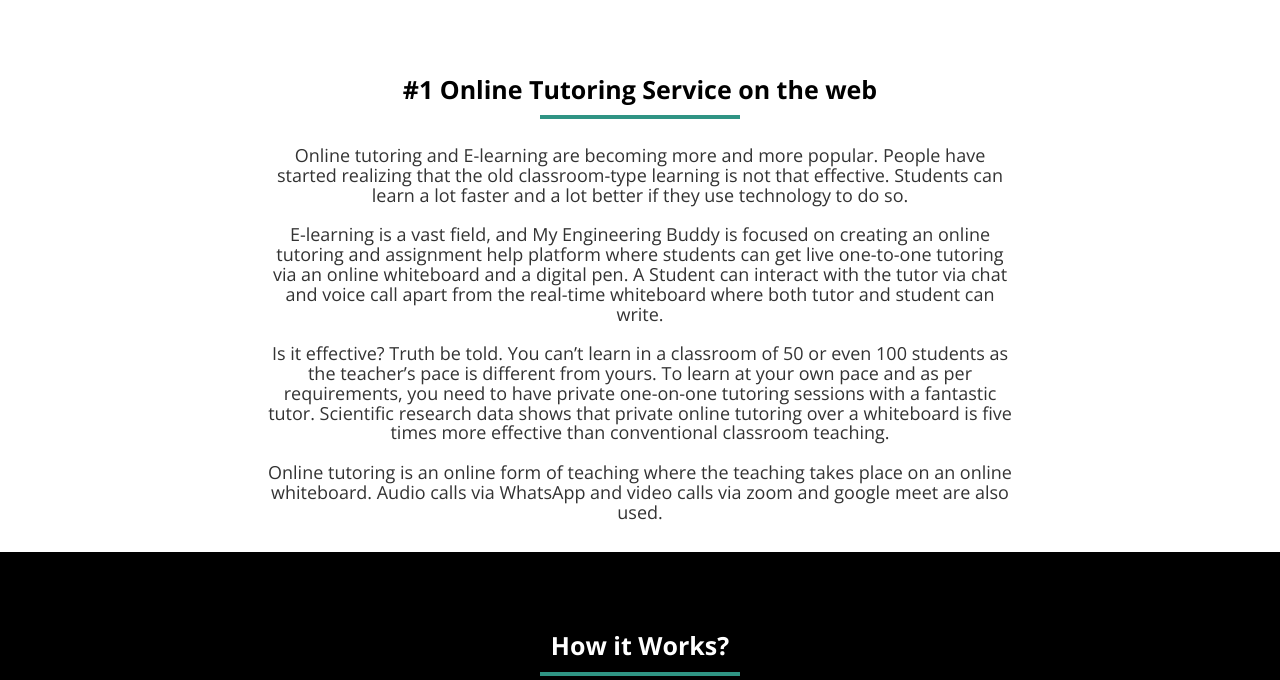
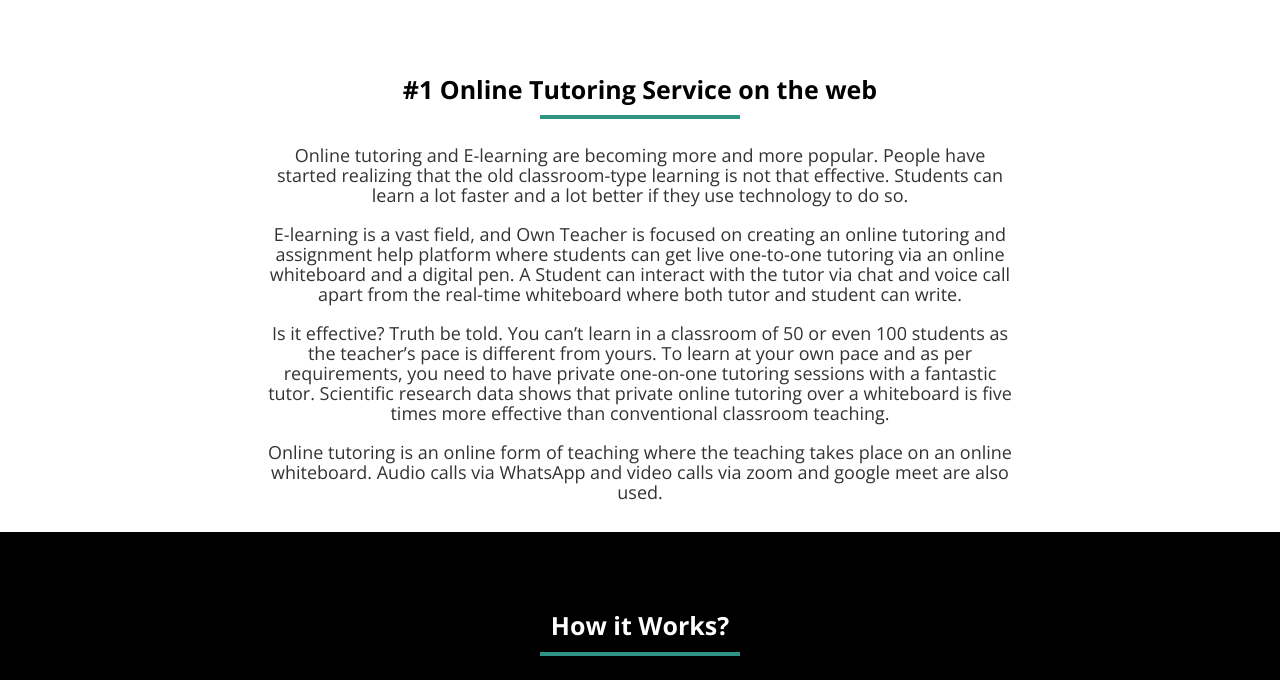
Before and after one commit to mauryagurukul/ownteacher, a plain HTML site: page online_Tutoring.html in a window 1280 px wide. Shown: the part 652-1332 px from the top of the page. Drawn offline with nearby package versions, Linux system fonts and the light colour scheme.

Commit message:
Update online_Tutoring.html

```diff
--- a/online_Tutoring.html
+++ b/online_Tutoring.html
@@ -103,7 +103,7 @@
                     that the old classroom-type learning is not that effective. Students can learn a lot faster and a
                     lot better if they use technology to do so.<br><br>
 
-                    E-learning is a vast field, and My Engineering Buddy is focused on creating an online tutoring and
+                    E-learning is a vast field, and Own Teacher is focused on creating an online tutoring and
                     assignment help platform where students can get live one-to-one tutoring via an online whiteboard
                     and a digital pen. A Student can interact with the tutor via chat and voice call apart from the
                     real-time whiteboard where both tutor and student can write.<br><br>
```
